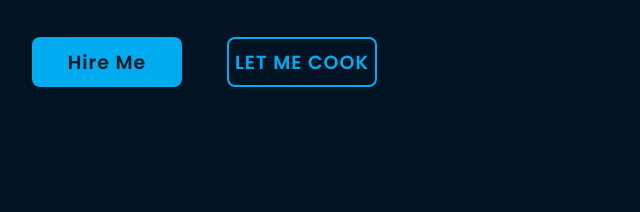
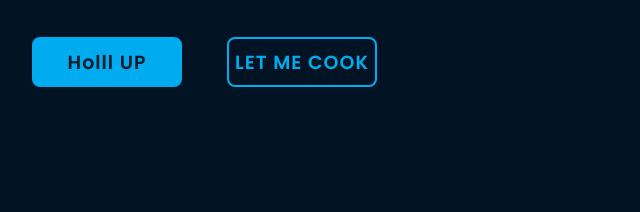
Before and after one commit to purebird24/WebsiteTest, a plain HTML site: page index.html in a window 1280 px wide. Shown: the part 463-675 px from the top of the page, 96-736 px from the left. Drawn offline with nearby package versions, Linux system fonts and the light colour scheme.

Commit message:
Update index.html

```diff
--- a/index.html
+++ b/index.html
@@ -30,7 +30,7 @@
             <h3>Following a Youtube Video</h3>
             <p>Lorem ipsum dolor sit amet consectetur adipisicing elit. Fugiat, magnam voluptates esse non est ut mollitia sequi nemo eveniet illum enim odit vitae rerum omnis corrupti praesentium?</p>
             <div class="btn-box">
-                <a href="#">Hire Me</a>
+                <a href="#">Holll UP</a>
                 <a href="#">LET ME COOK</a>
             </div>
         </div>
```
